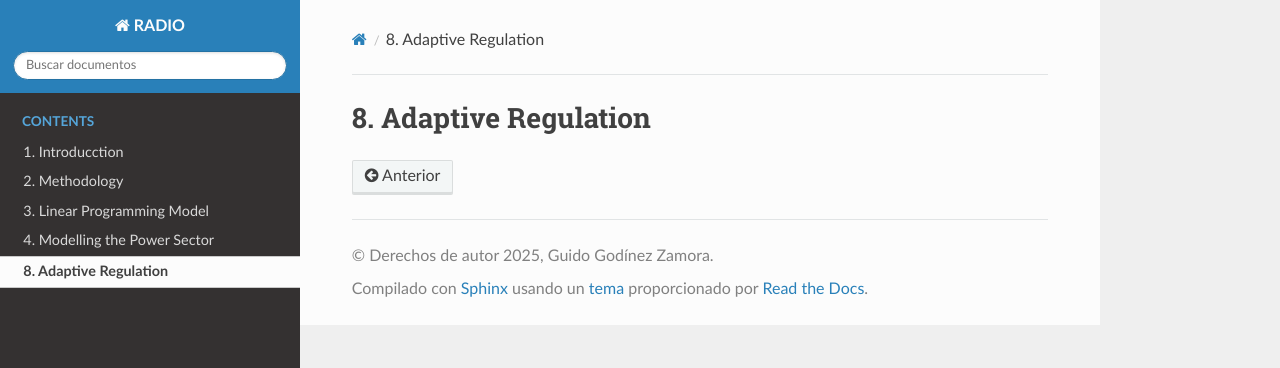
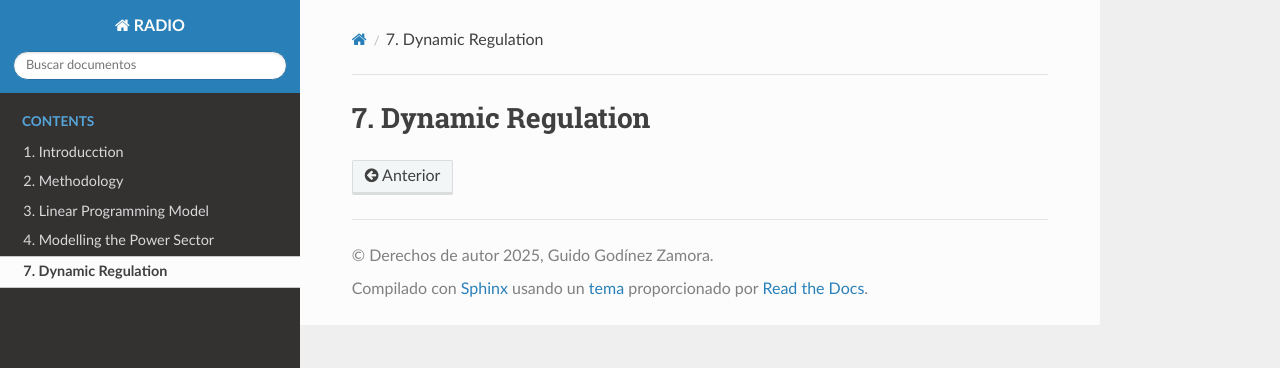
Before and after one commit to guidogz/RADIO, a Sphinx documentation site: the page built from docs/07Regulation.rst, in a window 1280 px wide. Shown: the top 368 px of the page. Built offline with Sphinx 7.4.7 and the Read the Docs theme 3.1.0, drawn with Linux system fonts in a browser that asks for light colours; formulas are drawn with MathJax 3; pages that are not in the unit, such as notebooks, are missing from menus.

Commit message:
Update 07Regulation.rst

```diff
--- a/docs/07Regulation.rst
+++ b/docs/07Regulation.rst
@@ -1,2 +1,2 @@
-8. Adaptive Regulation
+7. Dynamic Regulation
 ======================
```
